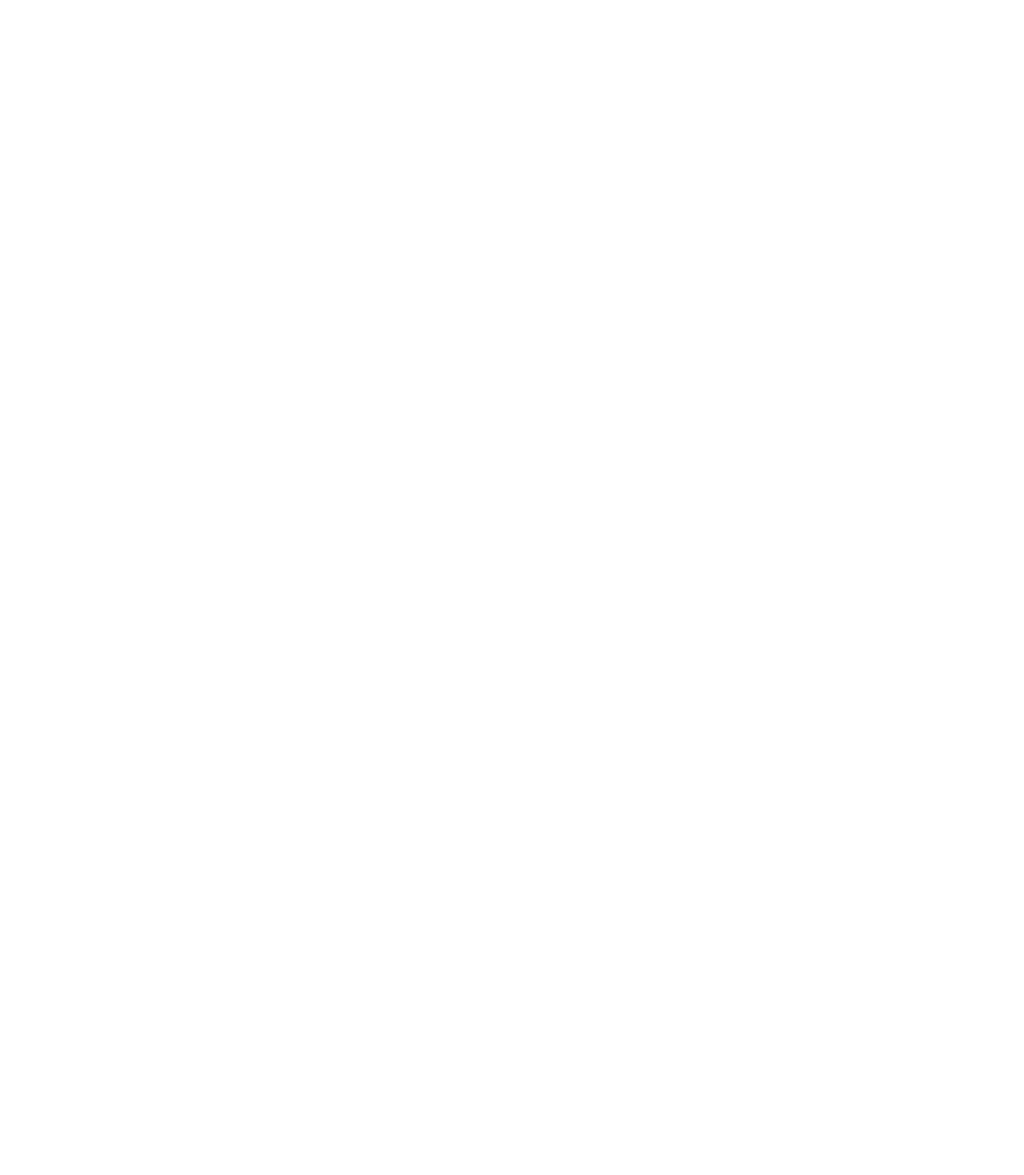
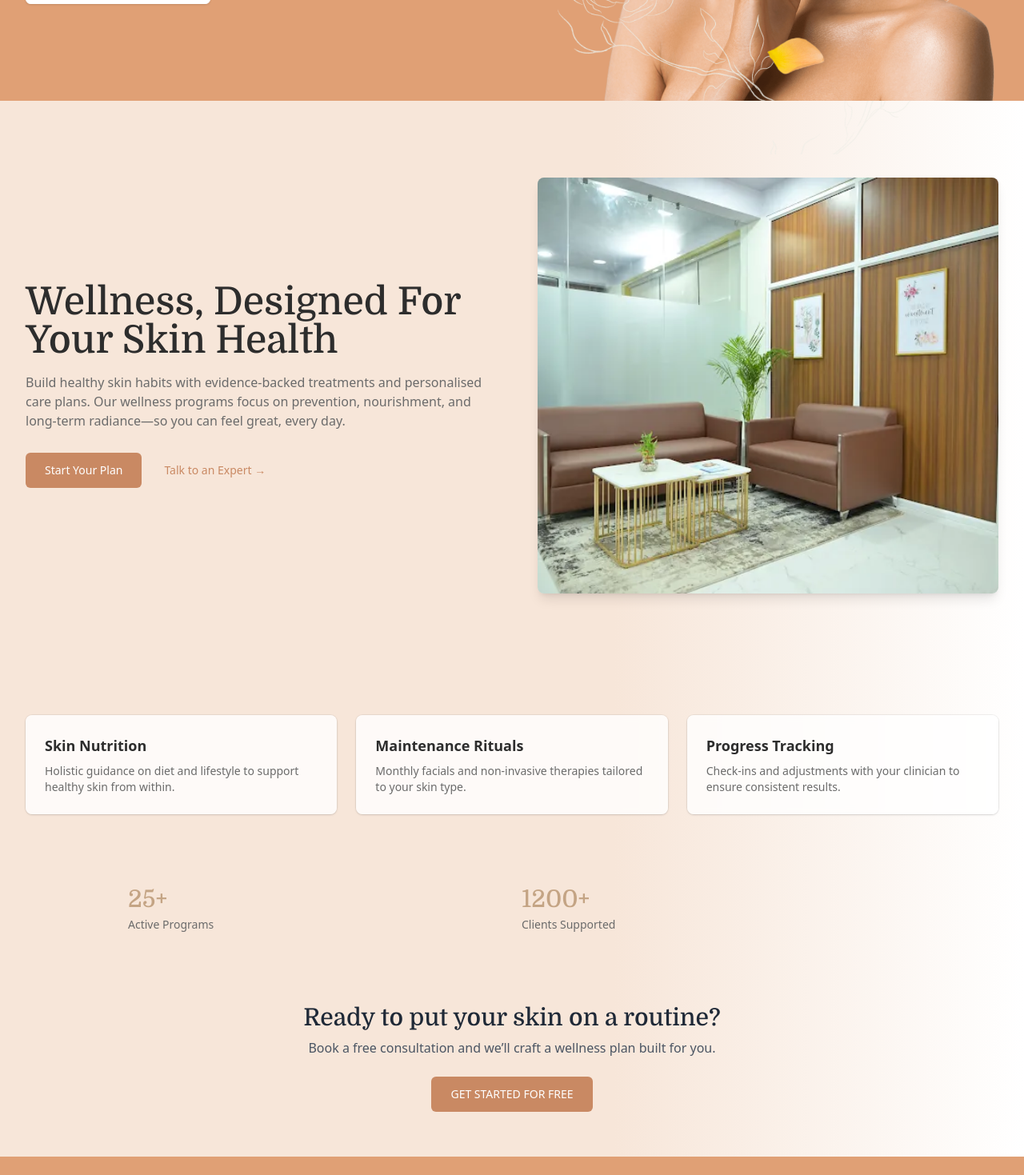
Before and after one commit to EnegixGlobal/diakanova-new, a React (Vite) app in the folder skinera-main/: page /wellness in a window 1280 px wide. Before the commit this address had no page. Shown: the part 580-2049 px from the top of the page at 80% size. Before the commit the page ends 800 px from the top, so only its background shows below. Built offline with nearby package versions, Linux system fonts and the light colour scheme.

Commit message:
added mute and unmute functionality in Insta Videos2

```diff
--- a/skinera-main/src/App.jsx
+++ b/skinera-main/src/App.jsx
@@ -9,6 +9,7 @@ import NewsArchive from "./components/NewsArchive.jsx";
 import { AdminLogin, Dashboard } from "./adminroutes/index.js";
 import GalleryPage from "./components/GalleryPage.jsx";
 import ReviewsDemo from "./components/ReviewsDemo.jsx";
+import Wellness from "./components/Wellness.jsx";
 
 export default function App() {
   return (
@@ -29,6 +30,7 @@ export default function App() {
         <Route path="/admin-dashboard" element={<Dashboard />} />
         <Route path="/gallery" element={<GalleryPage />} />
         <Route path="/reviews-demo" element={<ReviewsDemo />} />
+        <Route path="/wellness" element={<Wellness />} />
       </Routes>
     </Router>
   );
--- a/skinera-main/src/components/Header.jsx
+++ b/skinera-main/src/components/Header.jsx
@@ -354,12 +354,12 @@ export default function Header({ onBookAppointment }) {
             </div>
 
             {/* Wellness, Gallery, Blogs */}
-            <a
-              href="#"
+            <Link
+              to="/wellness"
               className="text-gray-700 hover:text-[#c67c54] transition-colors"
             >
               Wellness
-            </a>
+            </Link>
             <Link
               to="/gallery"
               className="text-gray-700 hover:text-[#c67c54] transition-colors"
@@ -641,12 +641,13 @@ export default function Header({ onBookAppointment }) {
             </div>
 
             {/* Extra links */}
-            <a
-              href="#"
+            <Link
+              to="/wellness"
               className="block py-3 text-base text-gray-800 border-b border-black/10"
+              onClick={() => setOpen(false)}
             >
               Wellness
-            </a>
+            </Link>
             <Link
               to="/gallery"
               className="block py-3 text-base text-gray-800 border-b border-black/10"
--- /dev/null
+++ b/skinera-main/src/components/Wellness.jsx
@@ -0,0 +1,185 @@
+import React, { useEffect, useRef, useState } from "react";
+import { Link } from "react-router-dom";
+import Header from "./Header.jsx";
+import Footer from "./Footer.jsx";
+import Hero from "./Hero.jsx";
+import AppointmentModal from "./AppointmentModal.jsx";
+import clinicImg from "../../Images/clinic-images/clinic.webp";
+
+export default function Wellness() {
+  // Appointment modal state (reuse homepage pattern)
+  const [appointmentOpen, setAppointmentOpen] = useState(false);
+  const openAppointment = () => setAppointmentOpen(true);
+  const closeAppointment = () => setAppointmentOpen(false);
+  const handleAppointmentSubmit = (payload) => {
+    console.log("Appointment request:", payload);
+  };
+  // Simple stat animation inspired by AboutUs but with new copy
+  const [programs, setPrograms] = useState(0);
+  const [clients, setClients] = useState(0);
+  const statsRef = useRef(null);
+  const started = useRef(false);
+
+  useEffect(() => {
+    const el = statsRef.current;
+    if (!el) return;
+    const animate = (to, setter) => {
+      const start = performance.now();
+      const step = (now) => {
+        const p = Math.min((now - start) / 1000, 1);
+        const eased = 1 - Math.pow(1 - p, 3);
+        setter(Math.round(to * eased));
+        if (p < 1) requestAnimationFrame(step);
+      };
+      requestAnimationFrame(step);
+    };
+    const obs = new IntersectionObserver(
+      ([entry]) => {
+        if (entry.isIntersecting && !started.current) {
+          started.current = true;
+          animate(25, setPrograms);
+          animate(1200, setClients);
+          obs.disconnect();
+        }
+      },
+      { threshold: 0.35 }
+    );
+    obs.observe(el);
+    return () => obs.disconnect();
+  }, []);
+
+  return (
+    <div className="min-h-screen bg-[#e0a075]">
+      {/* Same header as homepage */}
+      <Header onBookAppointment={openAppointment} />
+
+      {/* Use existing hero */}
+      <Hero onBookAppointment={openAppointment} />
+
+      <main className="bg-gradient-to-r from-[#f7e6d9] from-60% to-white">
+        {/* Wellness Intro Section with Image (restored) */}
+        <section className="py-14 sm:py-18 lg:py-24">
+          <div className="max-w-7xl mx-auto px-4 sm:px-6 lg:px-8 grid grid-cols-1 lg:grid-cols-2 gap-10 lg:gap-16 items-center">
+            <div className="order-2 lg:order-1">
+              <h1 className="text-3xl sm:text-4xl lg:text-5xl font-domine text-[#2d2d2d] leading-tight font-medium">
+                Wellness, Designed For Your Skin Health
+              </h1>
+              <p className="mt-4 text-[#6b6b6b] text-sm sm:text-base leading-relaxed">
+                Build healthy skin habits with evidence-backed treatments and
+                personalised care plans. Our wellness programs focus on
+                prevention, nourishment, and long-term radiance—so you can feel
+                great, every day.
+              </p>
+              <div className="mt-7 flex gap-3">
+                <button
+                  type="button"
+                  onClick={openAppointment}
+                  className="inline-flex items-center bg-[#c98963] hover:bg-[#be7f58] text-white px-6 py-3 rounded-md font-medium transition-colors duration-300 text-sm"
+                >
+                  Start Your Plan
+                </button>
+                <Link
+                  to="/contact"
+                  className="inline-flex items-center text-[#c98963] hover:text-[#be7f58] px-4 py-3 text-sm font-medium"
+                >
+                  Talk to an Expert →
+                </Link>
+              </div>
+            </div>
+            <div className="order-1 lg:order-2">
+              <img
+                src={clinicImg}
+                alt="Calm skincare wellness studio"
+                className="w-full h-[320px] sm:h-[420px] md:h-[520px] object-cover rounded-lg shadow-lg"
+              />
+            </div>
+          </div>
+        </section>
+
+        {/* Programs */}
+        <section className="py-10 sm:py-14">
+          <div className="max-w-7xl mx-auto px-4 sm:px-6 lg:px-8">
+            <div className="grid grid-cols-1 md:grid-cols-3 gap-6">
+              {[
+                {
+                  title: "Skin Nutrition",
+                  desc: "Holistic guidance on diet and lifestyle to support healthy skin from within.",
+                },
+                {
+                  title: "Maintenance Rituals",
+                  desc: "Monthly facials and non-invasive therapies tailored to your skin type.",
+                },
+                {
+                  title: "Progress Tracking",
+                  desc: "Check-ins and adjustments with your clinician to ensure consistent results.",
+                },
+              ].map((f, i) => (
+                <div
+                  key={i}
+                  className="bg-white/80 backdrop-blur-sm rounded-lg p-6 shadow ring-1 ring-black/5"
+                >
+                  <h3 className="text-lg font-semibold text-[#2d2d2d]">
+                    {f.title}
+                  </h3>
+                  <p className="mt-2 text-sm text-[#6b6b6b]">{f.desc}</p>
+                </div>
+              ))}
+            </div>
+          </div>
+        </section>
+
+        {/* Stats */}
+        <section className="py-8" ref={statsRef}>
+          <div className="max-w-5xl mx-auto px-4 sm:px-6 lg:px-8 grid grid-cols-2 gap-6">
+            <div>
+              <div className="text-2xl sm:text-3xl font-domine font-medium text-[#c4a484]">
+                {programs}+
+              </div>
+              <div className="text-sm text-[#6b6b6b] mt-1">Active Programs</div>
+            </div>
+            <div>
+              <div className="text-2xl sm:text-3xl font-domine font-medium text-[#c4a484]">
+                {clients}+
+              </div>
+              <div className="text-sm text-[#6b6b6b] mt-1">
+                Clients Supported
+              </div>
+            </div>
+          </div>
+        </section>
+
+        {/* CTA Banner */}
+        <section className="py-10 sm:py-14">
+          <div className="max-w-7xl mx-auto px-4 sm:px-6 lg:px-8 text-center">
+            <h3 className="text-2xl sm:text-3xl font-domine font-medium text-gray-800">
+              Ready to put your skin on a routine?
+            </h3>
+            <p className="mt-2 text-gray-600 text-base">
+              Book a free consultation and we’ll craft a wellness plan built for
+              you.
+            </p>
+            <div className="mt-6">
+              <button
+                type="button"
+                onClick={openAppointment}
+                className="inline-block bg-[#c98963] hover:bg-[#be7f58] text-white px-6 py-3 rounded-md font-medium transition-colors duration-300 text-sm"
+              >
+                GET STARTED FOR FREE
+              </button>
+            </div>
+          </div>
+        </section>
+      </main>
+
+      {/* Same footer as homepage */}
+      <Footer />
+
+      {/* Appointment Modal */}
+      <AppointmentModal
+        open={appointmentOpen}
+        onClose={closeAppointment}
+        onSubmit={handleAppointmentSubmit}
+      />
+    </div>
+  );
+}
```
